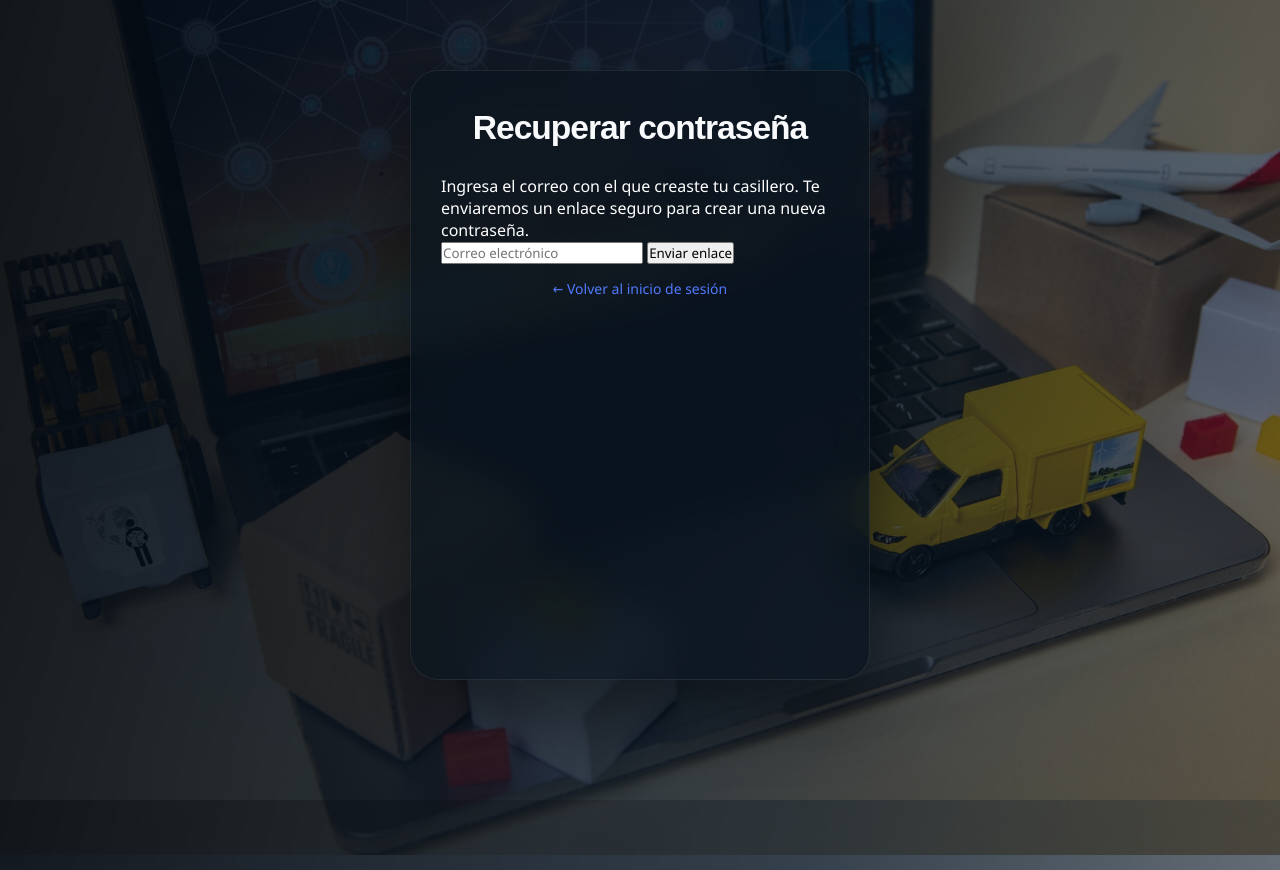
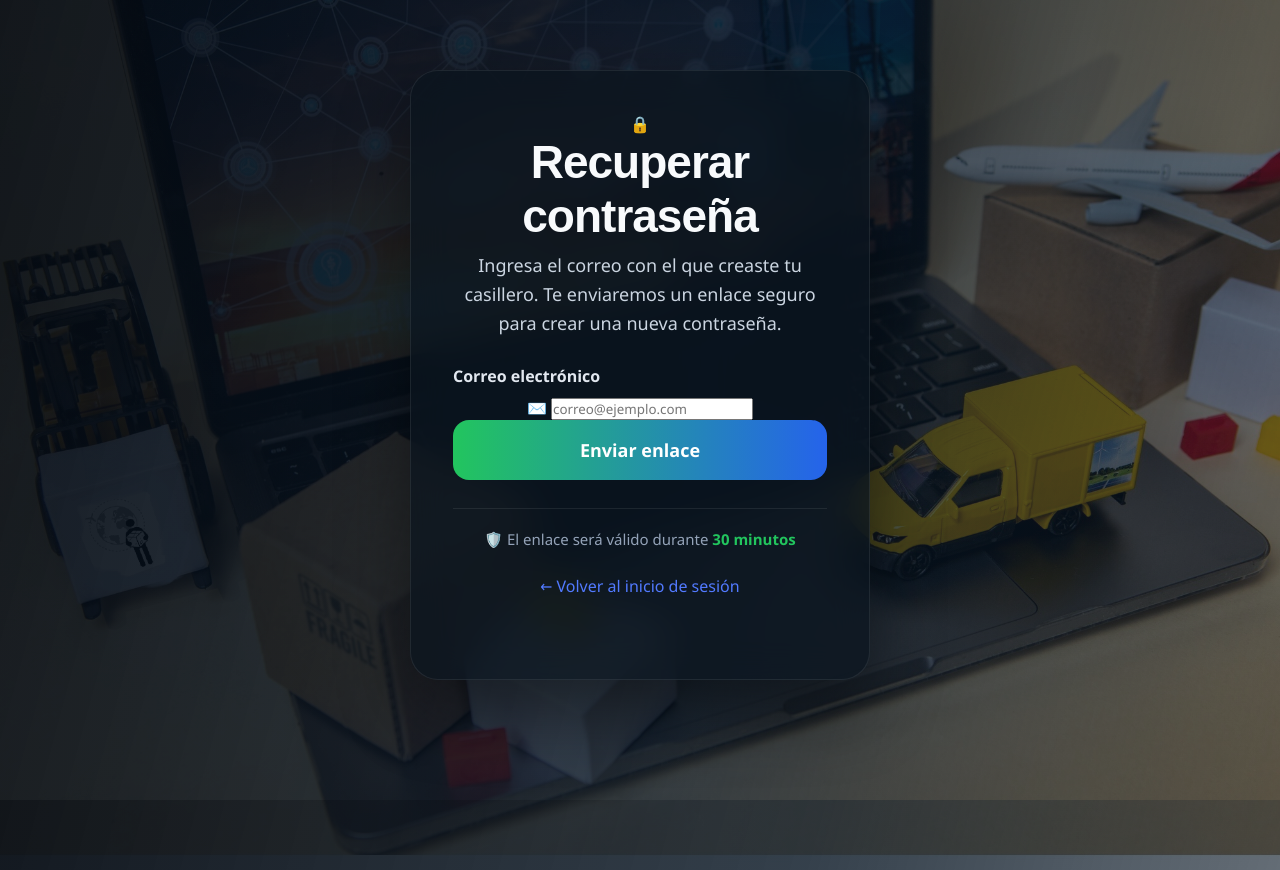
Before and after one commit to carloag210/Porencargo.co, a Flask app: page /olvide_password in a window 1280 px wide. Run offline with Flask 3, Linux system fonts and the light colour scheme.

Commit message:
Refactor recovery password form layout and content
Updated the recovery password form with improved structure and added security note.

```diff
--- a/templates/olvide_password.html
+++ b/templates/olvide_password.html
@@ -5,43 +5,52 @@
     <title>Recuperar contraseña</title>
     <link rel="stylesheet" href="/assets/css/login_register.css">
 </head>
-
 <body>
 
 <main>
     <div class="auth-container">
 
-    <form class="form-container" method="POST">
+        <form class="form-container recovery-form" method="POST">
+
+            <div class="lock-circle">🔒</div>
 
             <h2>Recuperar contraseña</h2>
 
-        {% with messages = get_flashed_messages(with_categories=true) %}
-          {% if messages %}
-            {% for categoria, mensaje in messages %}
-              <div class="alerta {{ categoria }}">
-                {{ mensaje }}
-              </div>
-            {% endfor %}
-          {% endif %}
-        {% endwith %}
+            <div class="recovery-line"></div>
 
             <p class="subtitulo">
                 Ingresa el correo con el que creaste tu casillero.
                 Te enviaremos un enlace seguro para crear una nueva contraseña.
             </p>
 
+            {% with messages = get_flashed_messages(with_categories=true) %}
+              {% if messages %}
+                {% for categoria, mensaje in messages %}
+                  <div class="flash {{ categoria }}">{{ mensaje }}</div>
+                {% endfor %}
+              {% endif %}
+            {% endwith %}
+
+            <label class="input-label">Correo electrónico</label>
+
+            <div class="input-wrapper">
+                <span>✉️</span>
                 <input
-            class="form-input"
                     type="email"
                     name="email"
-            placeholder="Correo electrónico"
+                    placeholder="correo@ejemplo.com"
                     required>
+            </div>
 
-        <button class="btn-login" type="submit">
+            <button class="btn-gradient" type="submit">
                 Enviar enlace
             </button>
 
-        <a href="{{ url_for('login') }}" class="toggle-btn">
+            <div class="security-note">
+                🛡️ El enlace será válido durante <strong>30 minutos</strong>
+            </div>
+
+            <a href="{{ url_for('login') }}" class="toggle-btn volver-login">
                 ← Volver al inicio de sesión
             </a>
 
```
Lines whose indentation alone changed are shown as unchanged.
